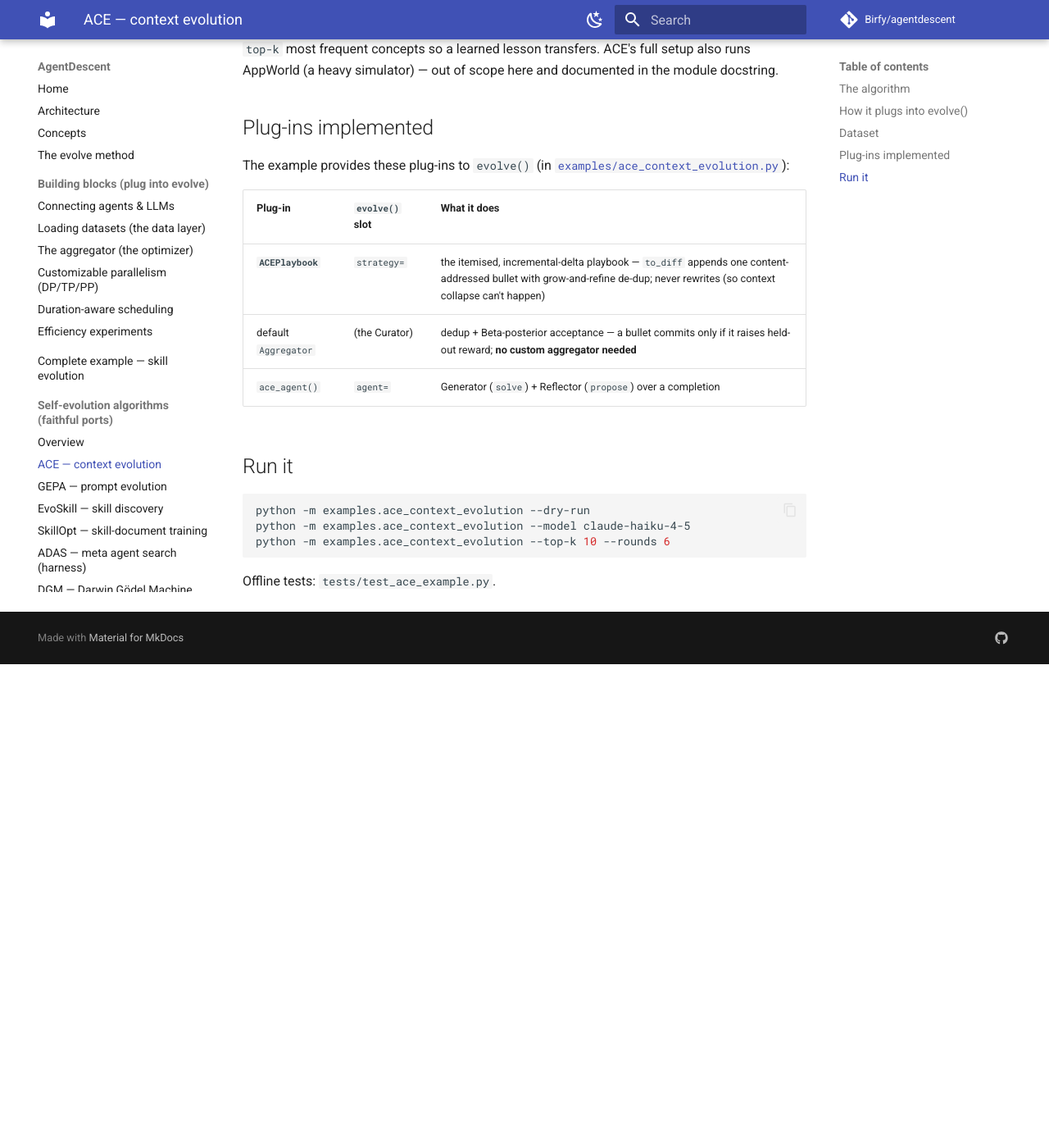
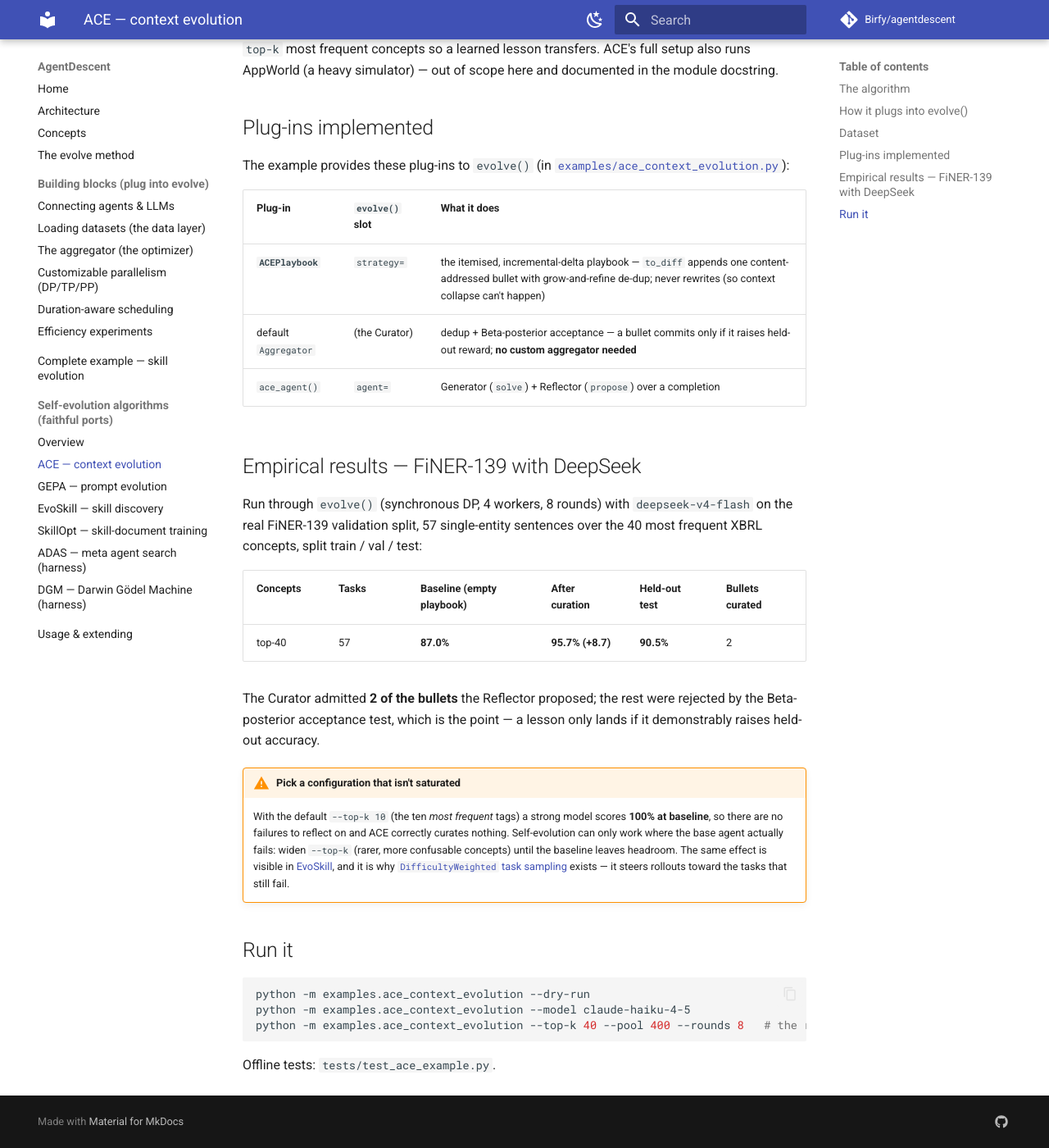
Before and after one commit to Birfy/agentdescent, an MkDocs documentation site: the page built from docs/algo-ace.md, in a window 1280 px wide and 1400 px high, scrolled down 1457 px. Shown: the whole window at 82% size. Built offline with MkDocs 1.6.1 and Material for MkDocs 9.7.7, drawn with Linux system fonts in a browser that asks for light colours; comment, search, counter and statistics services are not loaded; before the commit the page ends 2267 px from its top, so only the background shows below that.

Commit message:
fix: Ledger CAS bypass; docs: real-data ACE results on FiNER-139
Ledger.commit / commit_atomic defaulted a missing base_version entry to the
current head, which made the compare-and-swap check unfalsifiable: a writer
declaring an empty or unrelated vector always won, silently losing the update
CAS exists to protect. Both now require the vector to declare every artifact
written; honest writers are unaffected. Regression tests cover undeclared,
unrelated and stale bases for both entry points.

Also record the first real-dataset validation of the ACE port: FiNER-139 with
deepseek-v4-flash, 87.0% -> 95.7% val (+8.7), 90.5% held-out test, 2 of the
proposed bullets admitted by the Beta acceptance gate. This run was only
possible after the max_seconds truncation fix -- the earlier attempt stopped
after one round. The page now also warns that the default --top-k 10 saturates
at 100% for a strong model, where self-evolution has nothing to learn from.

Co-Authored-By: Claude Opus 4.8 <noreply@anthropic.com>

````diff
--- a/docs/algo-ace.md
+++ b/docs/algo-ace.md
@@ -64,12 +64,36 @@ The example provides these plug-ins to `evolve()` (in
 | default `Aggregator` | (the Curator) | dedup + Beta-posterior acceptance — a bullet commits only if it raises held-out reward; **no custom aggregator needed** |
 | `ace_agent()` | `agent=` | Generator (`solve`) + Reflector (`propose`) over a completion |
 
+## Empirical results — FiNER-139 with DeepSeek
+
+Run through `evolve()` (synchronous DP, 4 workers, 8 rounds) with
+`deepseek-v4-flash` on the real FiNER-139 validation split, 57 single-entity
+sentences over the 40 most frequent XBRL concepts, split train / val / test:
+
+| Concepts | Tasks | Baseline (empty playbook) | After curation | Held-out test | Bullets curated |
+|---|---|---|---|---|---|
+| top-40 | 57 | **87.0%** | **95.7% (+8.7)** | **90.5%** | 2 |
+
+The Curator admitted **2 of the bullets** the Reflector proposed; the rest were
+rejected by the Beta-posterior acceptance test, which is the point — a lesson
+only lands if it demonstrably raises held-out accuracy.
+
+!!! warning "Pick a configuration that isn't saturated"
+    With the default `--top-k 10` (the ten *most frequent* tags) a strong model
+    scores **100% at baseline**, so there are no failures to reflect on and ACE
+    correctly curates nothing. Self-evolution can only work where the base agent
+    actually fails: widen `--top-k` (rarer, more confusable concepts) until the
+    baseline leaves headroom. The same effect is visible in
+    [EvoSkill](algo-evoskill.md#empirical-results-real-openhands-agent-deepseek-on-officeqa),
+    and it is why [`DifficultyWeighted` task sampling](evolution.md#task-selection-which-rollout-to-spend)
+    exists — it steers rollouts toward the tasks that still fail.
+
 ## Run it
 
 ```bash
 python -m examples.ace_context_evolution --dry-run
 python -m examples.ace_context_evolution --model claude-haiku-4-5
-python -m examples.ace_context_evolution --top-k 10 --rounds 6
+python -m examples.ace_context_evolution --top-k 40 --pool 400 --rounds 8   # the run above
 ```
 
 Offline tests: `tests/test_ace_example.py`.
````
Also changed, not shown: CHANGELOG.md (+5 -0 lines), 2 other files.
